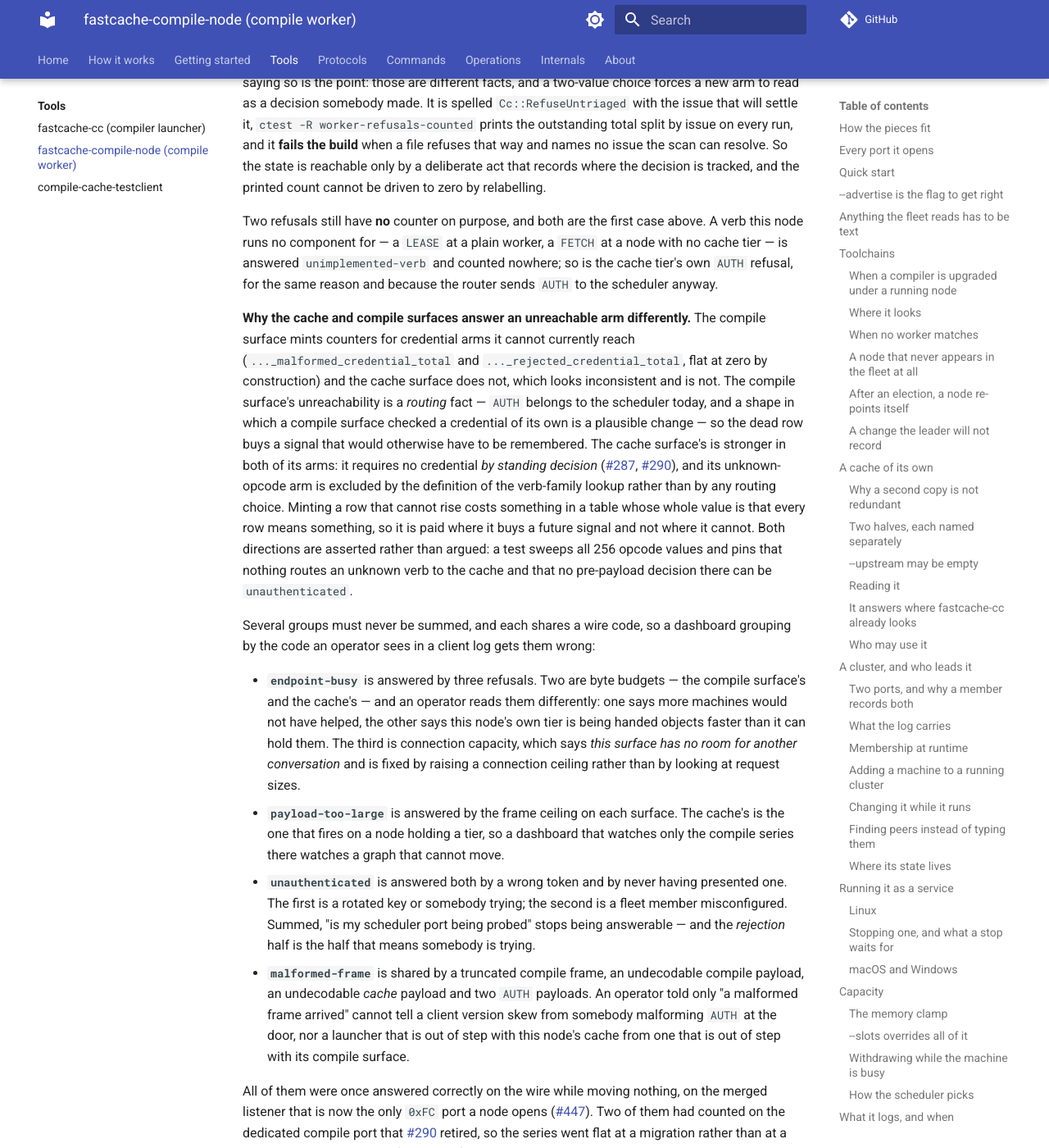
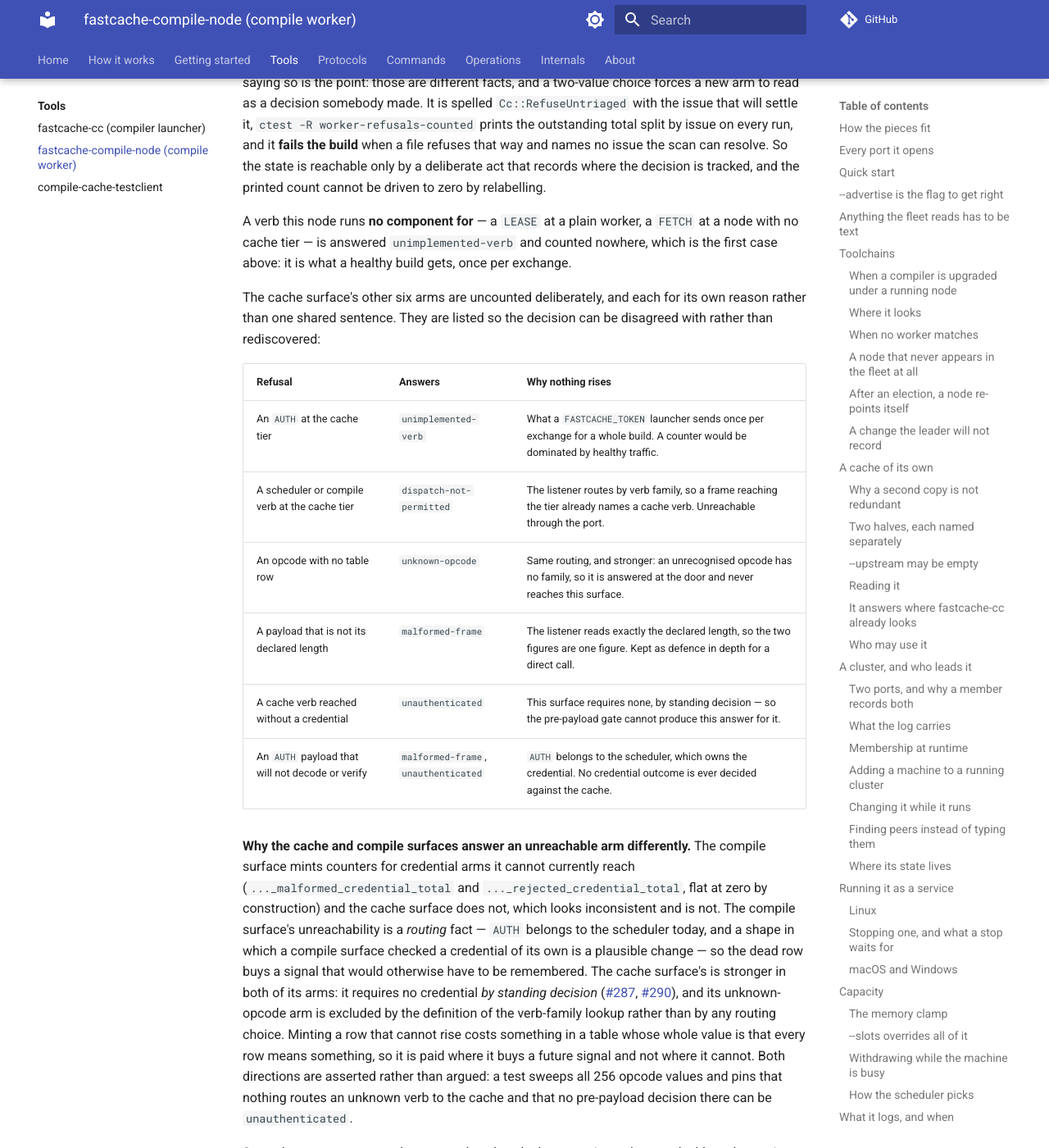
Before and after one commit to LASTRADA-Software/fastcached, an MkDocs documentation site: the page built from docs/tools/fastcache-compile-node.md, in a window 1280 px wide and 1400 px high, scrolled down 36454 px. Shown: the whole window at 82% size. Built offline with MkDocs 1.6.1 and Material for MkDocs 9.7.7, drawn with Linux system fonts in a browser that asks for light colours; comment, search, counter and statistics services are not loaded.

Commit message:
docs: list the cache surface's uncounted arms and their reasons
Refs #491. The acceptance clause asks for each arm to be counted or documented
as deliberately uncounted WITH the reason. Six were reasoned about in prose and
in the code's rows; a reader checking the issue had to reconstruct the list.

Signed-off-by: Christian Parpart <christian@parpart.family>

```diff
--- a/docs/tools/fastcache-compile-node.md
+++ b/docs/tools/fastcache-compile-node.md
@@ -1616,11 +1616,22 @@ issue the scan can resolve. So the state is reachable only by a deliberate act t
 records where the decision is tracked, and the printed count cannot be driven to
 zero by relabelling.
 
-Two refusals still have **no** counter on purpose, and both are the first case
-above. A verb this node runs no component for — a `LEASE` at a plain worker, a
-`FETCH` at a node with no cache tier — is answered `unimplemented-verb` and counted
-nowhere; so is the cache tier's own `AUTH` refusal, for the same reason and because
-the router sends `AUTH` to the scheduler anyway.
+A verb this node runs **no component for** — a `LEASE` at a plain worker, a `FETCH`
+at a node with no cache tier — is answered `unimplemented-verb` and counted nowhere,
+which is the first case above: it is what a healthy build gets, once per exchange.
+
+The cache surface's other six arms are uncounted deliberately, and each for its own
+reason rather than one shared sentence. They are listed so the decision can be
+disagreed with rather than rediscovered:
+
+| Refusal | Answers | Why nothing rises |
+|---|---|---|
+| An `AUTH` at the cache tier | `unimplemented-verb` | What a `FASTCACHE_TOKEN` launcher sends once per exchange for a whole build. A counter would be dominated by healthy traffic. |
+| A scheduler or compile verb at the cache tier | `dispatch-not-permitted` | The listener routes by verb family, so a frame reaching the tier already names a cache verb. Unreachable through the port. |
+| An opcode with no table row | `unknown-opcode` | Same routing, and stronger: an unrecognised opcode has no family, so it is answered at the door and never reaches this surface. |
+| A payload that is not its declared length | `malformed-frame` | The listener reads exactly the declared length, so the two figures are one figure. Kept as defence in depth for a direct call. |
+| A cache verb reached without a credential | `unauthenticated` | This surface requires none, by standing decision — so the pre-payload gate cannot produce this answer for it. |
+| An `AUTH` payload that will not decode or verify | `malformed-frame`, `unauthenticated` | `AUTH` belongs to the scheduler, which owns the credential. No credential outcome is ever decided against the cache. |
 
 **Why the cache and compile surfaces answer an unreachable arm differently.** The
 compile surface mints counters for credential arms it cannot currently reach
```
